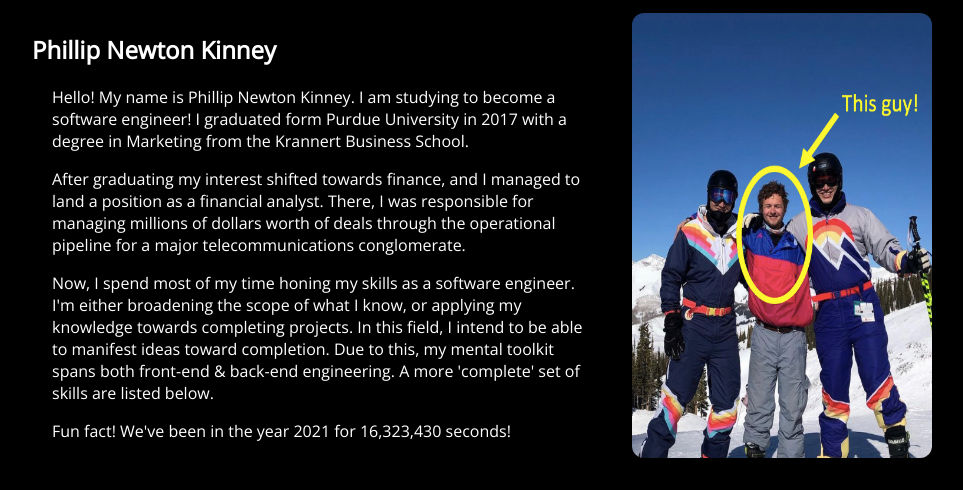
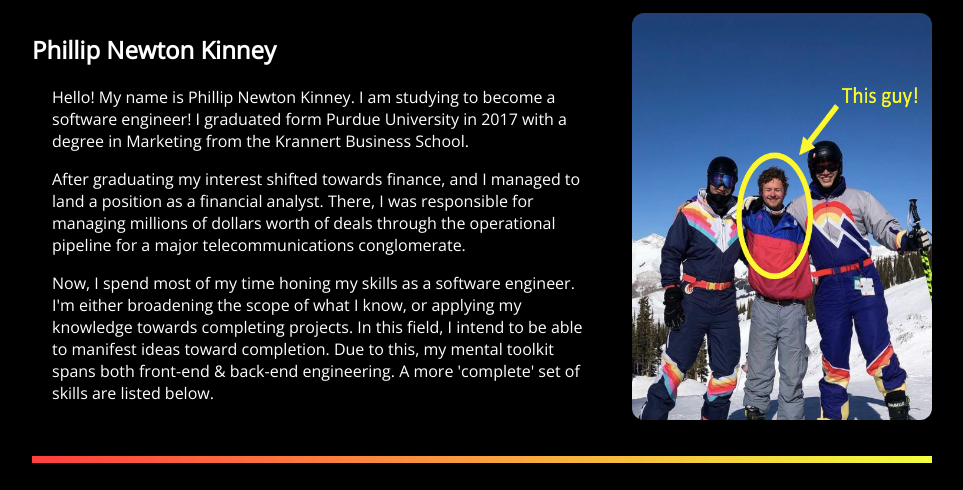
Before and after one commit to Newton10000/PersonalPortfolio, a plain HTML site: page index.html in a window 1280 px wide. Shown: the part 73-563 px from the top of the page, without its empty margins (158-1121 px from the left). Drawn offline with nearby package versions, Linux system fonts and the light colour scheme; a web font is replaced by a local one.

Commit message:
Removed unnecessary Code

```diff
--- a/index.html
+++ b/index.html
@@ -40,10 +40,7 @@
               this, my mental toolkit spans both front-end & back-end
               engineering. A more 'complete' set of skills are listed below.
             </p>
-            <p>
-              Fun fact! We've been in the year 2021 for
-              <span id="time-container">6,485,517,420</span> seconds!
-            </p>
+
             </div>
           </div>
           <img src="edited_friends.png" alt="A photo of Phillip Newton Kinney" class="portrait">
@@ -137,21 +134,6 @@
 
     <footer></footer>
 
-  <script>
-    const timeContainer = document.getElementById("time-container");
-    const BIRTH_DAY = "01-01-2021";
-    const BIRTH_DAY_DATE = new Date(BIRTH_DAY);
-    const intlNumberFormatter = new Intl.NumberFormat("en-US");
-
-    setInterval(() => {
-      const now = new Date();
-      const difference = Math.floor(
-        (now.getTime() - BIRTH_DAY_DATE.getTime()) / 1000
-      );
-
-      timeContainer.innerText = intlNumberFormatter.format(difference);
-    }, 1000);
-  </script>
 
 </body>
 </html>
```
